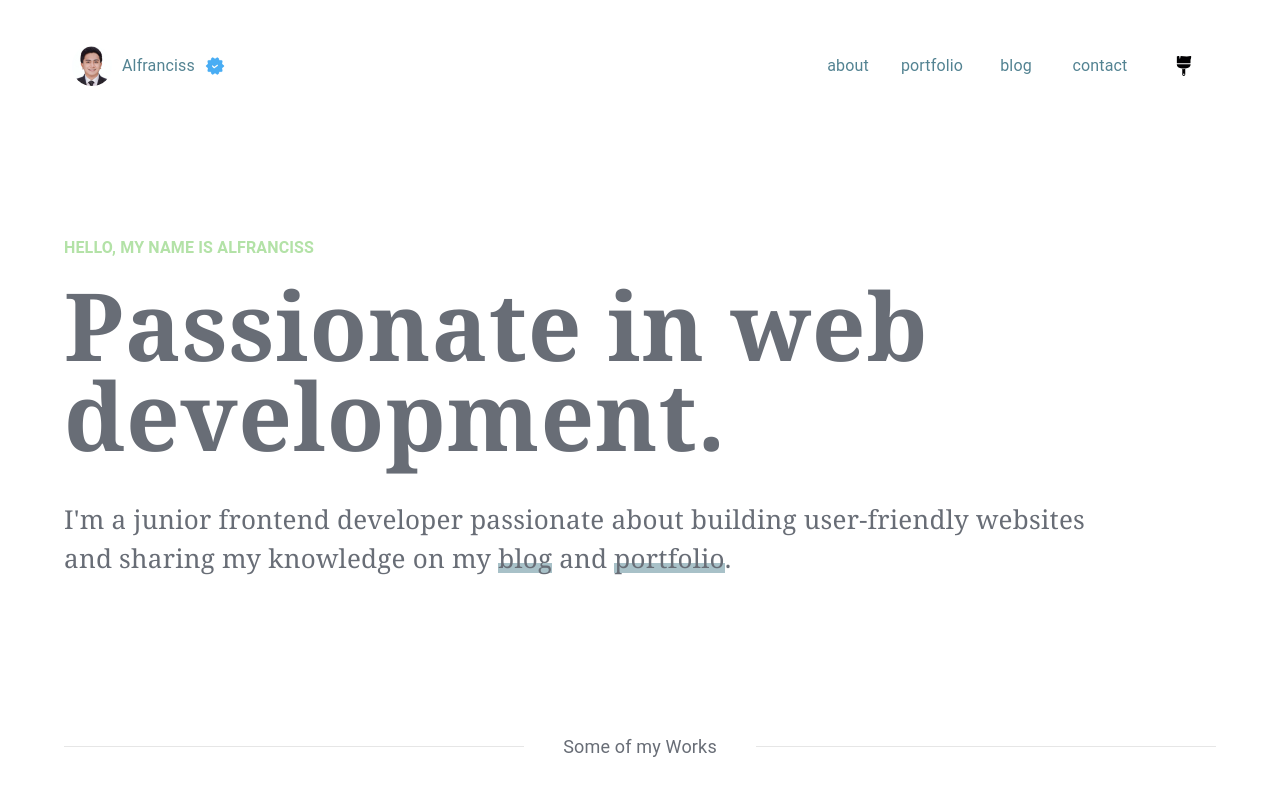
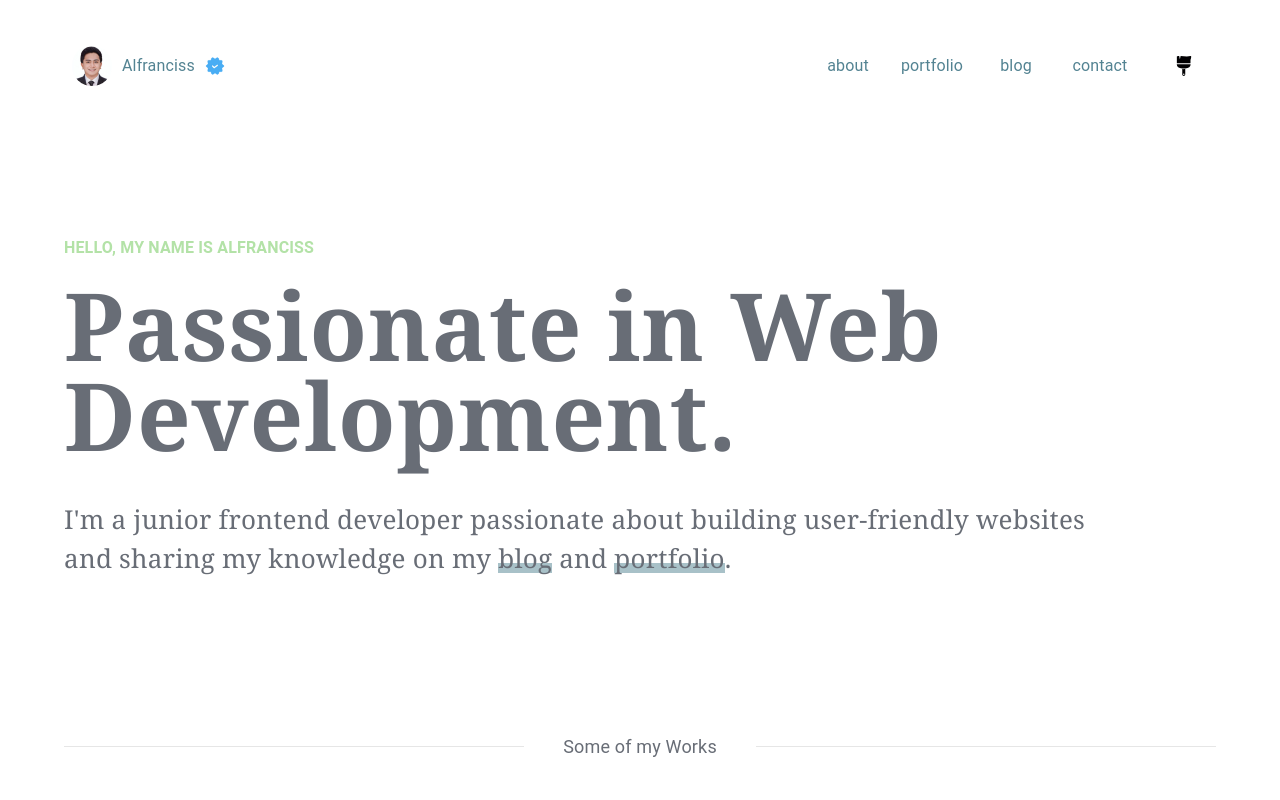
Before and after one commit to TheAlfran/portfolio, a React (Vite) app: page / in a window 1280 px wide. Shown: the top 800 px of the page. Built offline with nearby package versions, Linux system fonts and the light colour scheme.

Commit message:
refactor: capitalize web and development string

```diff
--- a/src/pages/Landing/scenes/hero.scene.tsx
+++ b/src/pages/Landing/scenes/hero.scene.tsx
@@ -31,7 +31,7 @@ export const HeroScene = () => {
           mb="40px"
           mt="20px"
         >
-          Passionate in web development.
+          Passionate in Web Development.
         </Typography>
         <Typography
           fontSize="26px"
```
